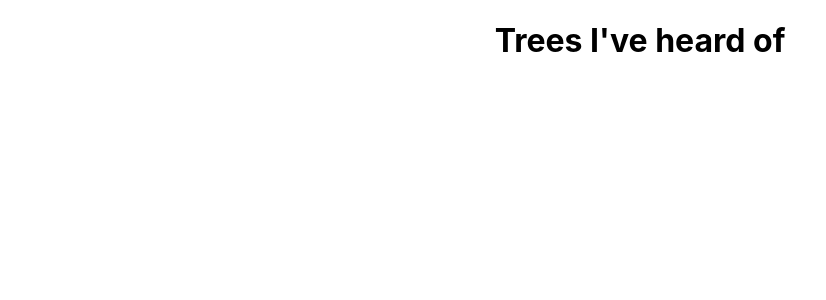
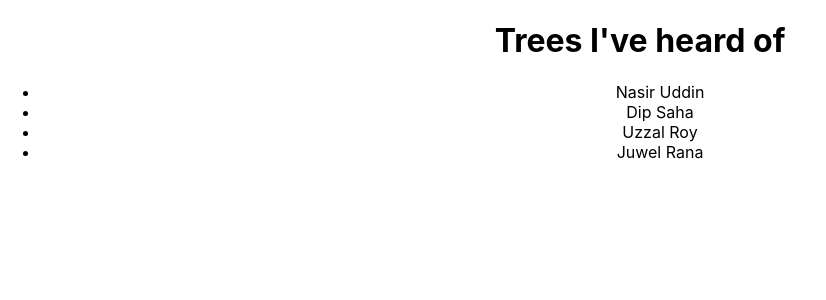
Before and after one commit to uzzal71/React-Hooks, a React (Create React App) app: page / in a window 1280 px wide. Shown: the top 300 px of the page, without its empty margins (0-826 px from the left). Built offline with nearby package versions, Linux system fonts and the light colour scheme.

Commit message:
Retrieving data with useContext

```diff
--- a/src/App.js
+++ b/src/App.js
@@ -1,10 +1,18 @@
 import './App.css';
+import { TreesContext } from './';
+import { useContext } from 'react';
 
 const App = () => {
+  const { trees } = useContext(TreesContext);
 
   return (
     <div className="App">
       <h1>Trees I've heard of</h1>
+      <ul>
+        {trees.map(tree => (
+          <li key={tree.id}>{tree.name}</li>
+        ))}
+      </ul>
     </div>
   );
 }
```
